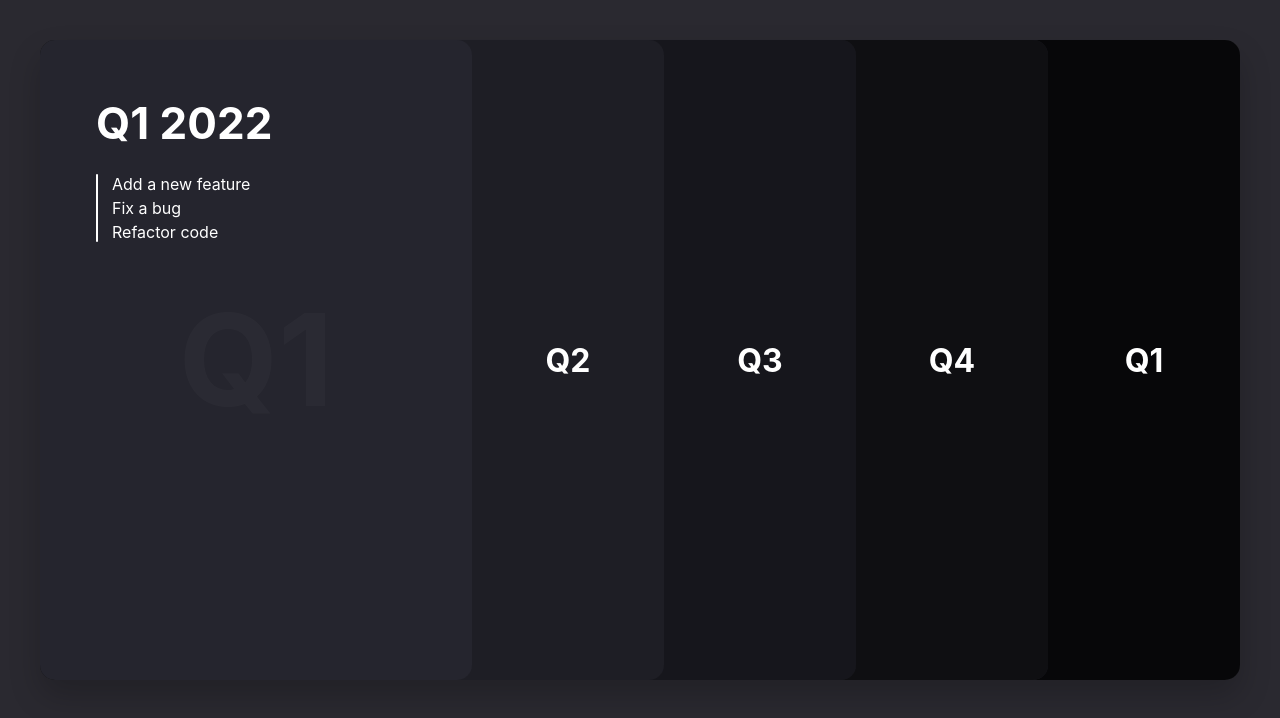
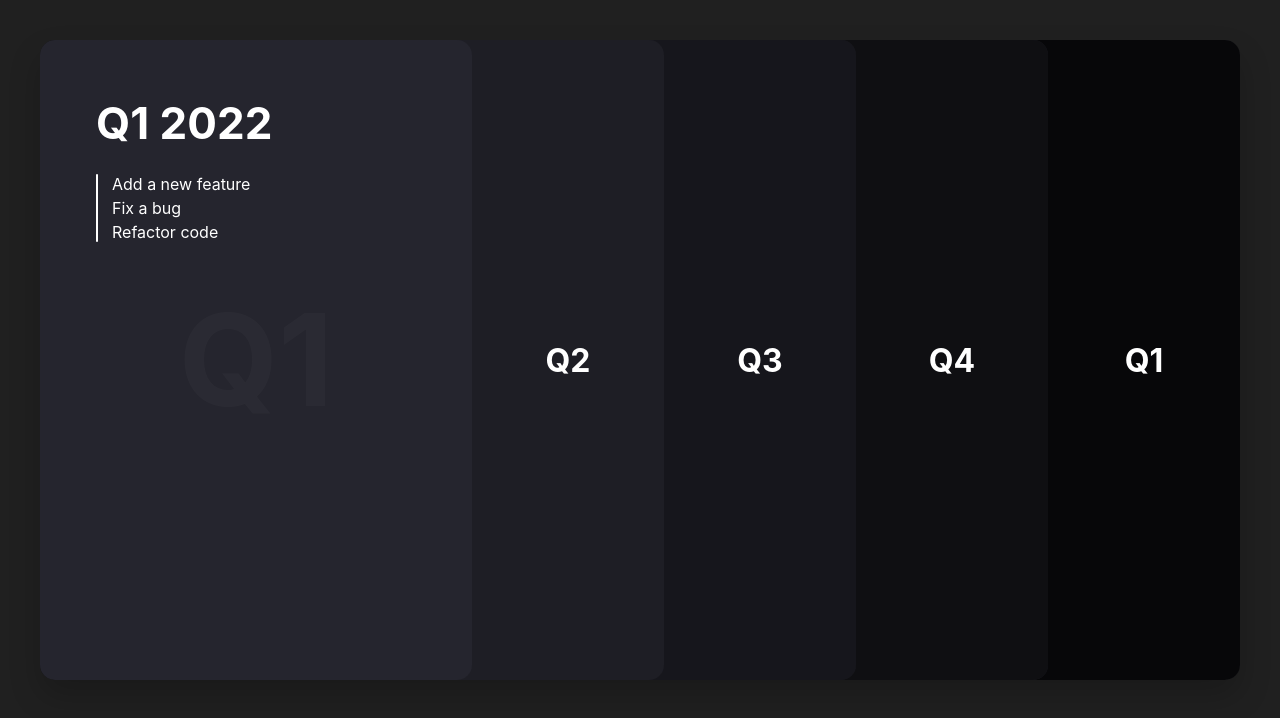
Before and after one commit to DarviL82/svelte-testing, a Svelte app: page / in a window 1280 px wide. Shown: the top 718 px of the page. Built offline with nearby package versions, Linux system fonts and the light colour scheme.

Commit message:
made background more different

```diff
--- a/src/App.svelte
+++ b/src/App.svelte
@@ -1,6 +1,10 @@
 <script lang="ts">
 	import StackedCards from "./components/StackedCards.svelte"
 </script>
+
+<svelte:head>
+	<title>Stacked Cards</title>
+</svelte:head>
 
 <div class="card-container">
 	<StackedCards
--- a/src/app.css
+++ b/src/app.css
@@ -14,7 +14,7 @@ body {
 }
 
 body {
-	background-color: #2a2930;
+	background-color: rgb(32, 32, 32);
 	color: white;
 	margin: 0;
 	padding: 8px;
```
